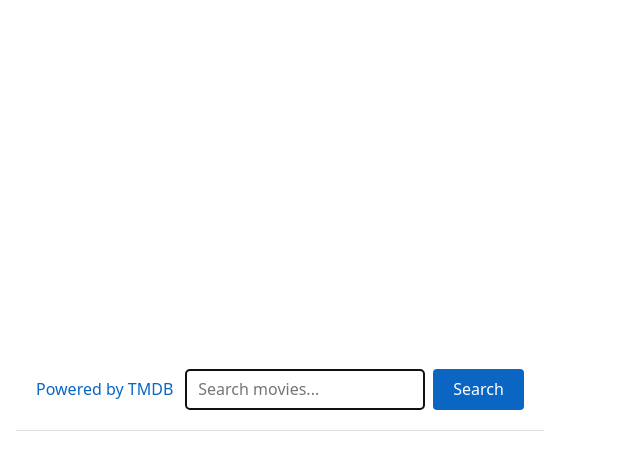
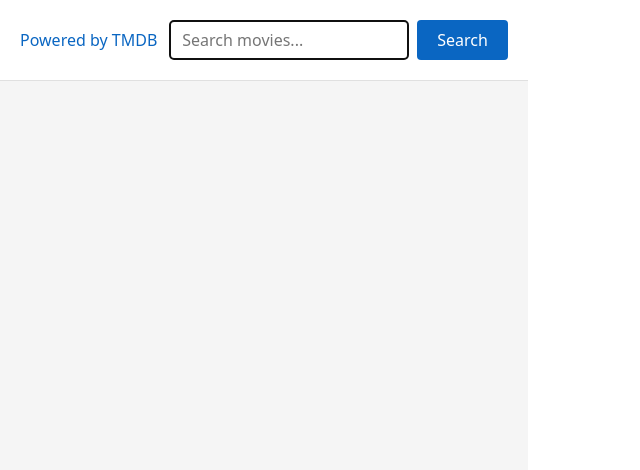
Before and after one commit to SelenaAnya/03-react-movies, a React (Vite) app: page / in a window 1280 px wide. Shown: the top 470 px of the page, without its empty margins (0-640 px from the left). Built offline with nearby package versions, Linux system fonts and the light colour scheme; no server answers.

Commit message:
2505 1750

```diff
--- a/src/components/App/App.module.css
+++ b/src/components/App/App.module.css
@@ -1,3 +1,22 @@
+* {
+    margin: 0;
+    padding: 0;
+    box-sizing: border-box;
+}
+
+body {
+    margin: 0;
+    padding: 0;
+}
+
 .app {
-    padding: 0 16px;
+    min-height: 100vh;
+    background-color: #f5f5f5;
 }
+
+.container {
+    max-width: 1440px;
+    margin: 0 auto;
+    padding: 0 20px;
+    width: 100%;
+}
```
